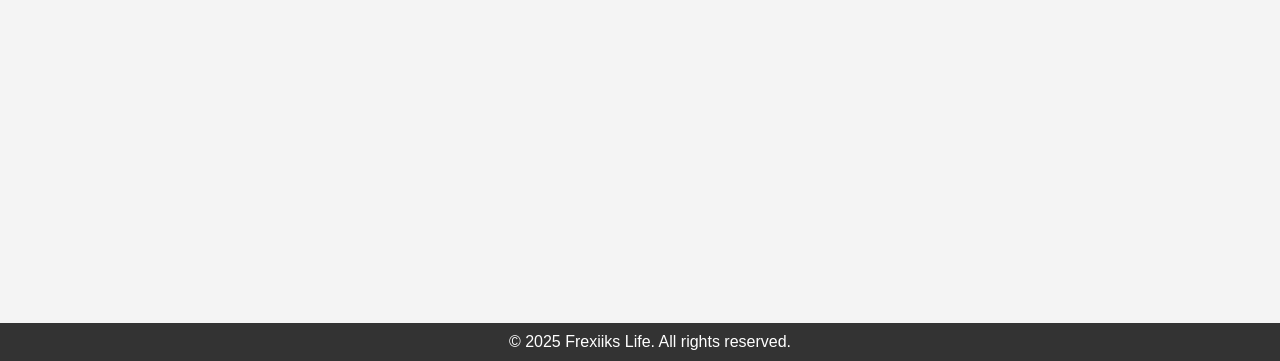
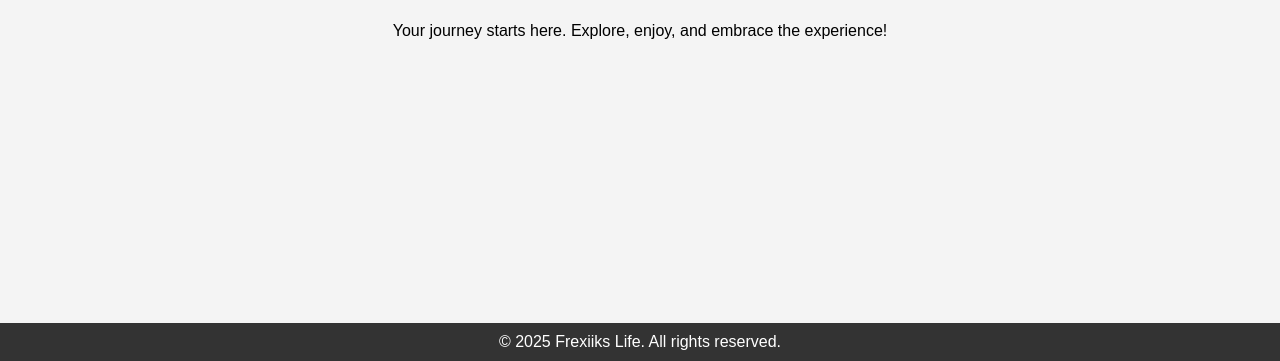
Before and after one commit to Frexiicek/Frexiicek.github.io, a plain HTML site: page index.html in a window 1280 px wide. Shown: the part 439-800 px from the top of the page. Drawn offline with Linux system fonts and the light colour scheme.

Commit message:
Update index.html

```diff
--- a/index.html
+++ b/index.html
@@ -11,6 +11,11 @@
             padding: 0;
             text-align: center;
             background-color: #f4f4f4;
+            display: flex;
+            flex-direction: column;
+            justify-content: center;
+            align-items: center;
+            height: 100vh;
         }
         header {
             background: #333;
@@ -21,6 +26,7 @@
             align-items: center;
             justify-content: center;
             position: relative;
+            width: 100%;
         }
         .profile-pic {
             width: 50px;
@@ -30,7 +36,11 @@
             left: 20px;
         }
         .container {
-            padding: 20px;
+            flex-grow: 1;
+            display: flex;
+            flex-direction: column;
+            justify-content: center;
+            align-items: center;
         }
         footer {
             background: #333;
@@ -44,7 +54,7 @@
 </head>
 <body>
     <header>
-        <img src="https://media.discordapp.net/attachments/1332078299169558608/1346966291768147978/fewaxold.png?ex=67ca1b9d&is=67c8ca1d&hm=0f7d5a9cdb7364c982fdeaa19e1beee5fae157902e89a64d5b77ee39fa34f2bd&=&format=webp&quality=lossless&width=141&height=141" alt="Profile Picture" class="profile-pic">
+        <img src="https://cdn.discordapp.com/avatars/1110995698796736622/YOUR_AVATAR_ID.png?size=1024" alt="Profile Picture" class="profile-pic">
         Frexiiks Life
     </header>
     <div class="container">
```
